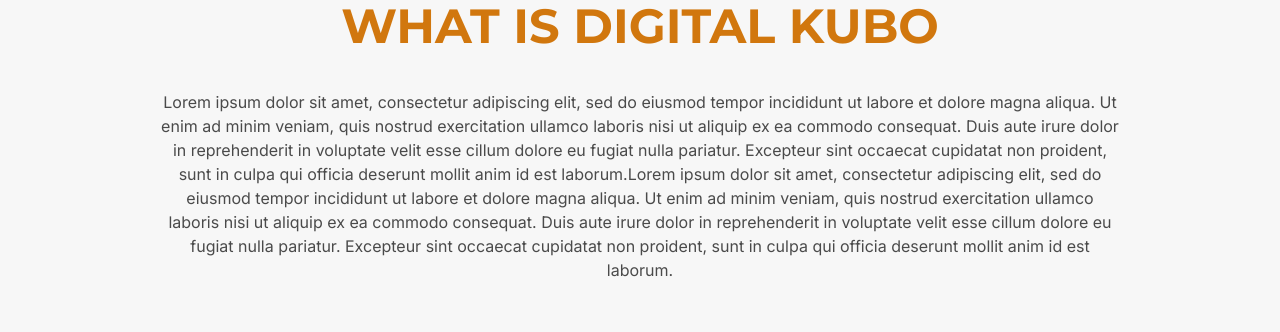
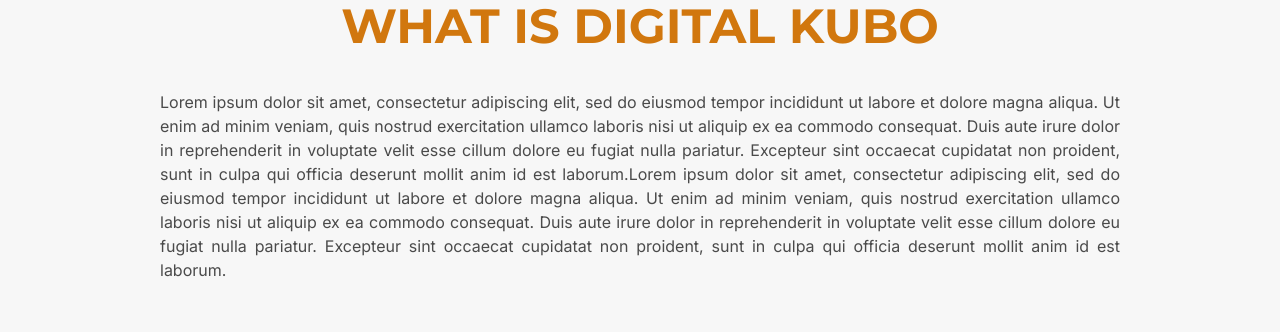
Before and after one commit to AlexisKenAlvarez/digitalkubo, a Next.js app: page /about in a window 1280 px wide. Shown: the part 598-930 px from the top of the page. Built offline with nearby package versions, Linux system fonts and the light colour scheme; no server answers.

Commit message:
adjust center to justify in what

```diff
--- a/src/views/about/Location.tsx
+++ b/src/views/about/Location.tsx
@@ -12,13 +12,13 @@
 
       <iframe
         className="w-full min-h-screen"
-        src="https://www.google.com/maps/embed?pb=!1m18!1m12!1m3!1d3862.118348790875!2d120.97936827594731!3d14.535222378672197!2m3!1f0!2f0!3f0!3m2!1i1024!2i768!4f13.1!3m3!1m2!1s0x3397cbfc84288ed7%3A0xe842057d2e701f9b!2sSM%20Mall%20of%20Asia!5e0!3m2!1sen!2sph!4v1691468896759!5m2!1sen!2sph"
-        //   width=""
-        //   height="300"
-        //   //   style="border:0;"
-        //   //   allowfullscreen=""
-        //   loading="lazy"
-        //   referrerpolicy="no-referrer-when-downgrade"
+        src="https://www.google.com/maps/embed?pb=!1m18!1m12!1m3!1d2620.1014290379035!2d2.3537549769005954!3d48.95155449414505!2m3!1f0!2f0!3f0!3m2!1i1024!2i768!4f13.1!3m3!1m2!1s0x47e66939de4deebb%3A0xe219f0aee9315277!2s4%20Av.%20Sacco%20et%20Vanzetti%2C%2093200%20Saint-Denis%2C%20France!5e0!3m2!1sen!2sph!4v1691590933385!5m2!1sen!2sph"
+        // width="600"
+        // height="450"
+        // style="border:0;"
+        // allowfullscreen=""
+        // loading="lazy"
+        // referrerpolicy="no-referrer-when-downgrade"
       ></iframe>
     </div>
   );
--- a/src/views/about/What.tsx
+++ b/src/views/about/What.tsx
@@ -7,7 +7,7 @@
         WHAT IS DIGITAL KUBO
       </h1>
       <div>
-        <h1 className="max-w-[60rem] md:pt-5 text-center mt-5 font-secondary text-black/70">
+        <h1 className="max-w-[60rem] md:pt-5 text-justify mt-5 font-secondary text-black/70">
           Lorem ipsum dolor sit amet, consectetur adipiscing elit, sed do
           eiusmod tempor incididunt ut labore et dolore magna aliqua. Ut enim ad
           minim veniam, quis nostrud exercitation ullamco laboris nisi ut
```
